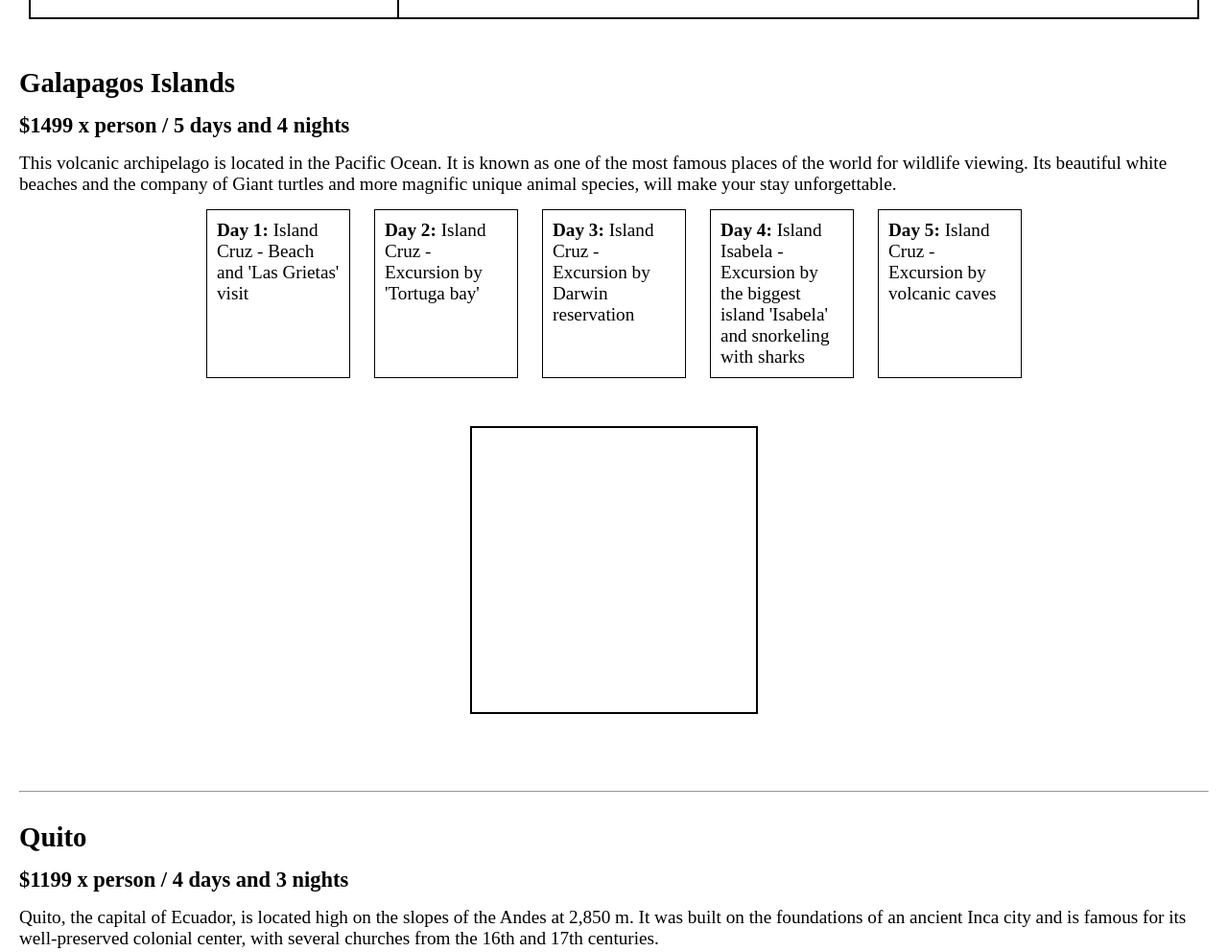
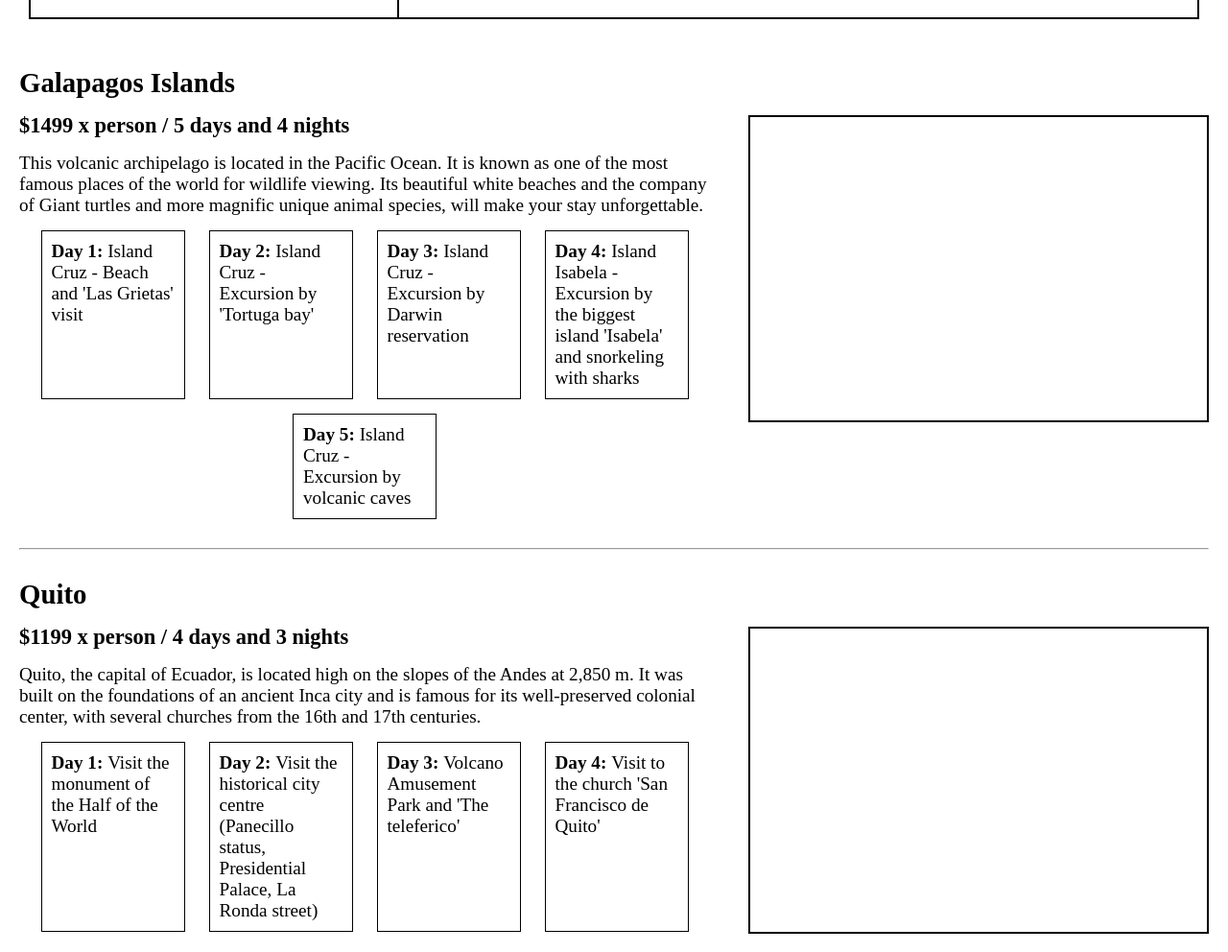
Before and after one commit to ElJulii/travel-ecuador, a plain HTML site: page index.html in a window 1280 px wide. Shown: the part 1474-2466 px from the top of the page at 96% size. Drawn offline with Linux system fonts and the light colour scheme.

Commit message:
pc computer nearly done

```diff
--- a/style.css
+++ b/style.css
@@ -199,6 +199,8 @@ button, .menu--open__label--check-box, .list__item {
     font-size: 1.2rem;
     padding: 20px;
     gap: 30px;
+    container-type: inline-size;
+    container-name: section_packages;
 }
 
 .main__section-packages, .pack-box__content {
@@ -230,6 +232,22 @@ button, .menu--open__label--check-box, .list__item {
     border: solid 2px black;
     width: 300px;
     height: 300px;
+}
+
+@container section_packages (min-width: 1004px) {
+    .section-packages__pack-box {
+        display: flex;
+        gap: 40px;
+    }
+
+    .pack-box__content {
+        flex: 4 0;
+    }
+
+    .pack-box__img {
+        flex: 1 3 300px;
+        height: 320px;
+    }
 }
 
 /*End Section Services*/
```
